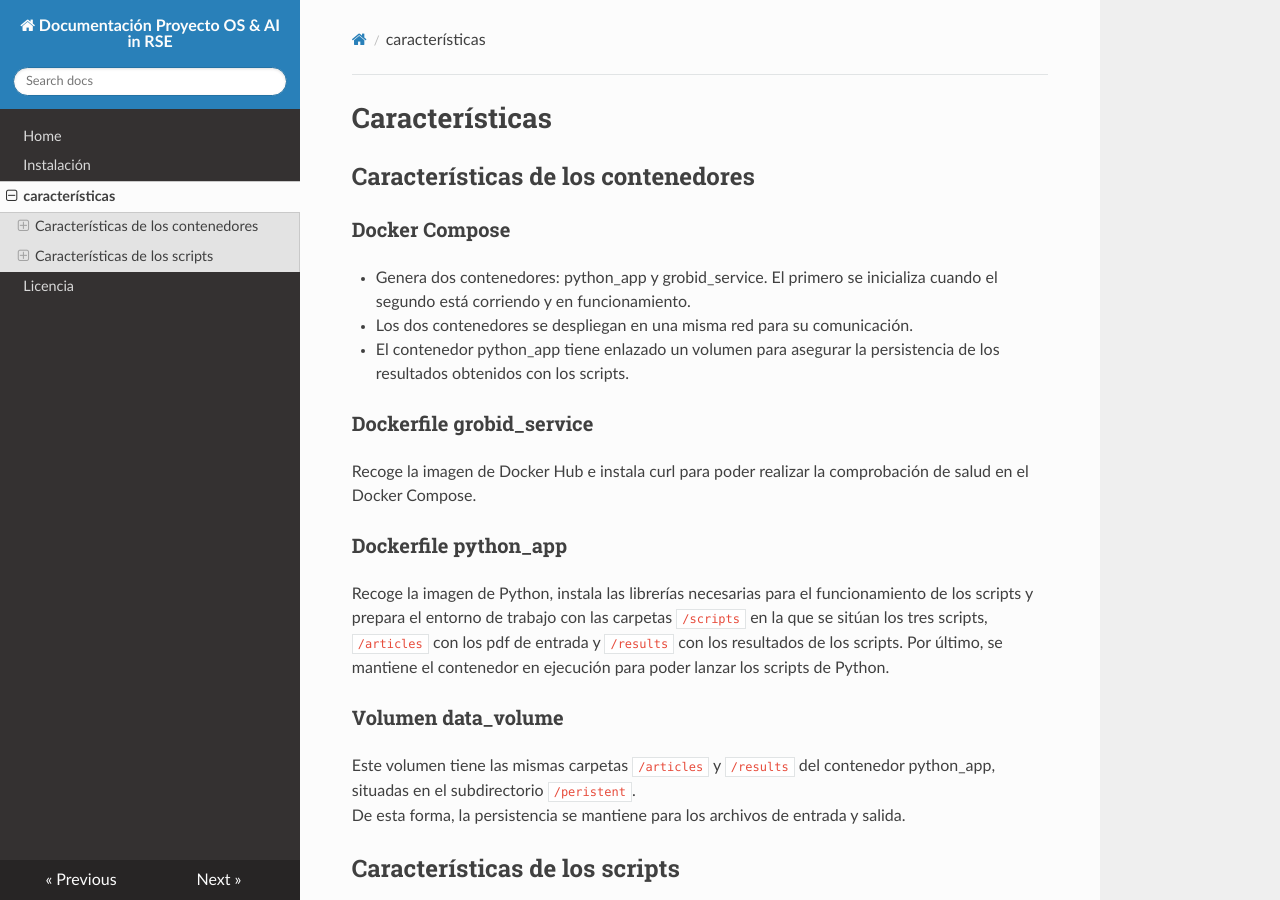
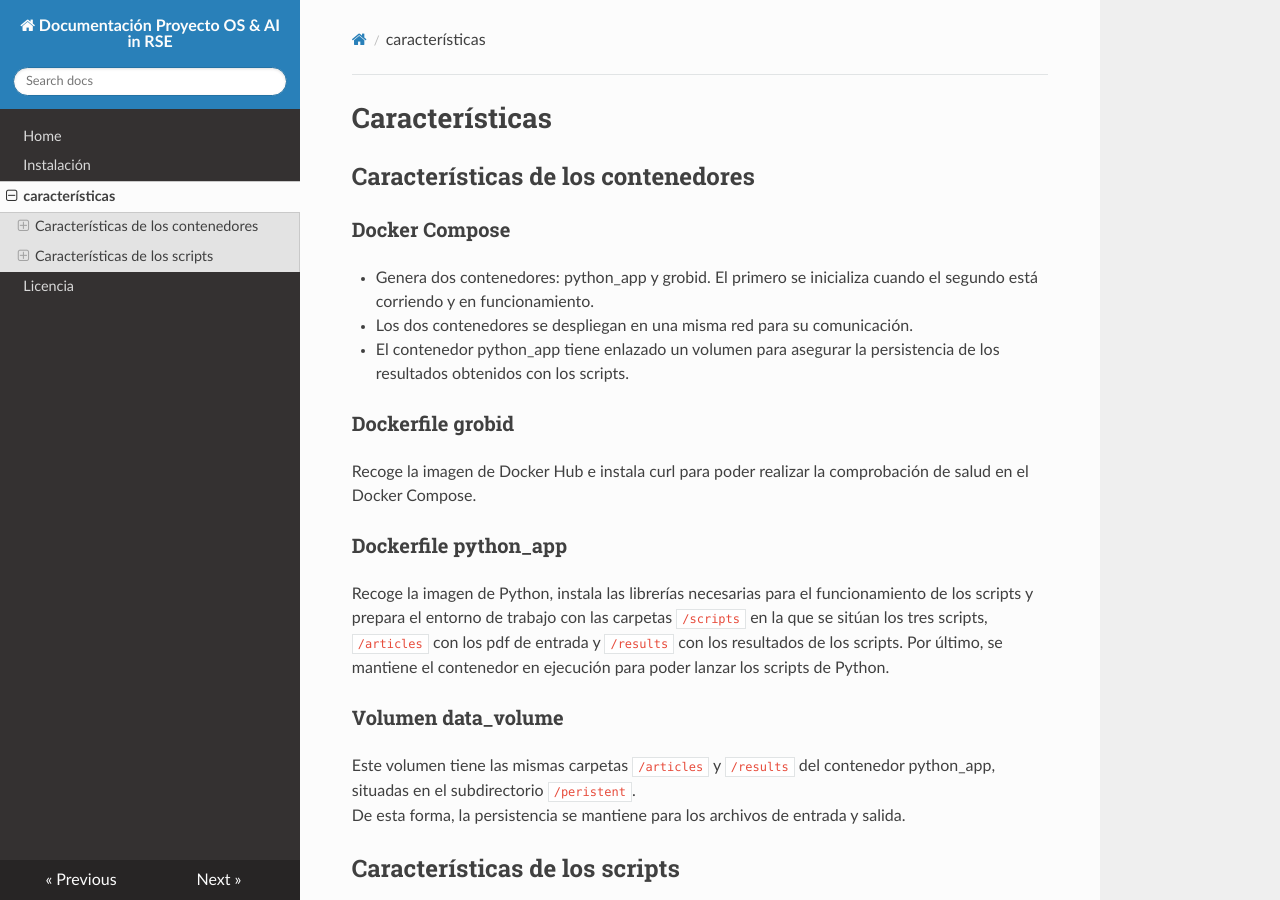
Before and after one commit to arhuici/osai, an MkDocs documentation site: the page built from docs/features.md, in a window 1280 px wide and 900 px high. Built offline with MkDocs 1.6.1, drawn with Linux system fonts in a browser that asks for light colours; nearby versions of some CDN libraries.

Commit message:
updated all

```diff
--- a/docs/features.md
+++ b/docs/features.md
@@ -3,11 +3,11 @@
 ## Características de los contenedores
 
 ### Docker Compose
-- Genera dos contenedores: python_app y grobid_service. El primero se inicializa cuando el segundo está corriendo y en funcionamiento.
+- Genera dos contenedores: python_app y grobid. El primero se inicializa cuando el segundo está corriendo y en funcionamiento.
 - Los dos contenedores se despliegan en una misma red para su comunicación.
 - El contenedor python_app tiene enlazado un volumen para asegurar la persistencia de los resultados obtenidos con los scripts.
 
-### Dockerfile grobid_service
+### Dockerfile grobid
 Recoge la imagen de Docker Hub e instala curl para poder realizar la comprobación de salud en el Docker Compose.
 
 ### Dockerfile python_app
```
Also changed, not shown: README.md (+4 -4 lines), docs/installation.md (+7 -7 lines), rationale.md (+2 -2 lines), 1 other file.
